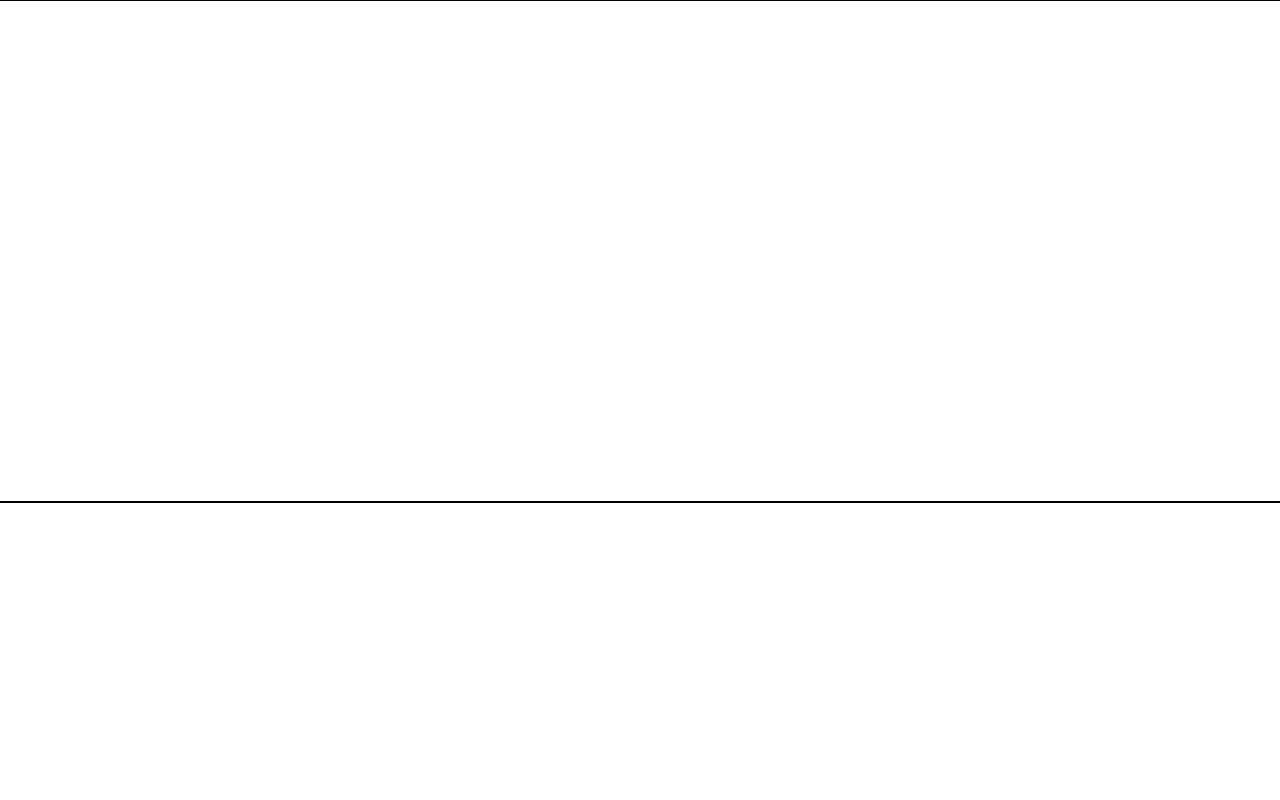
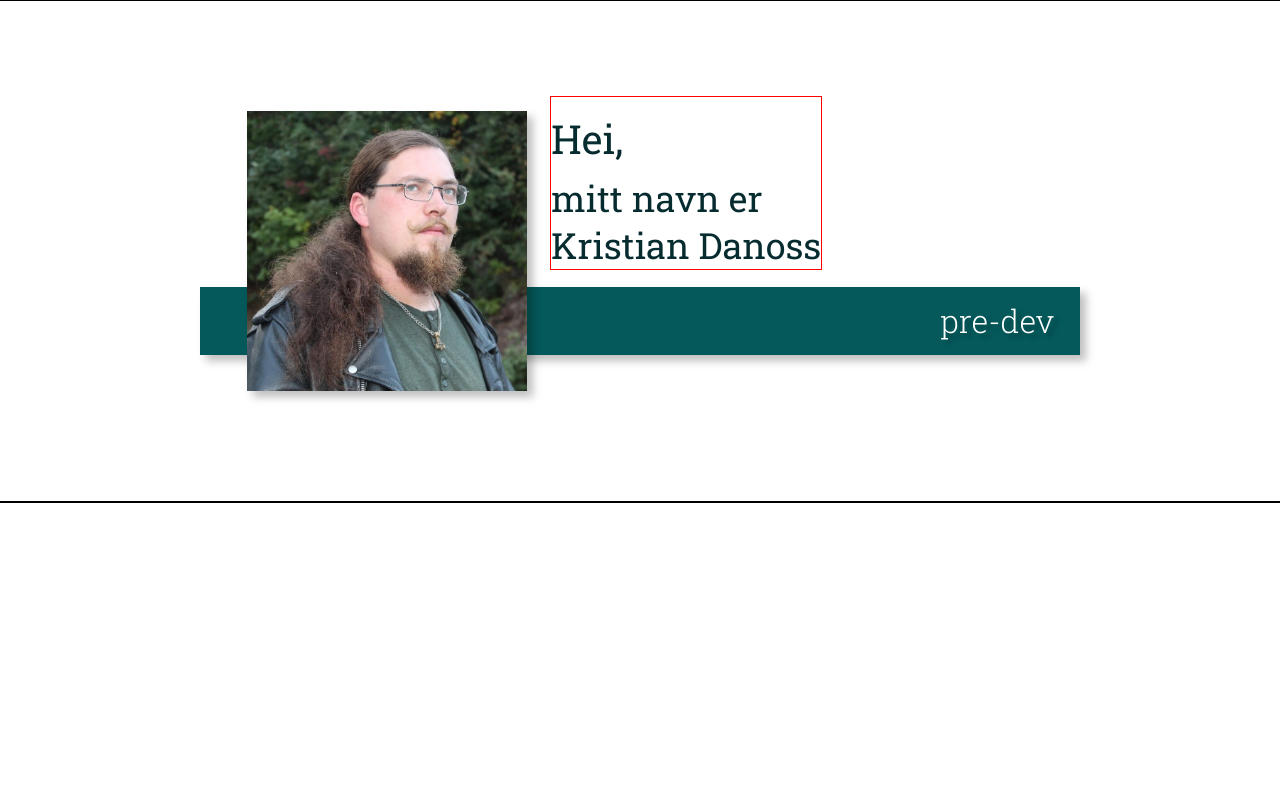
Before and after one commit to VoltG3/react_portfolio, a React (Create React App) app: page / in a window 1280 px wide. Shown: the top 800 px of the page. Built offline with nearby package versions, Linux system fonts and the light colour scheme.

Commit message:
[ UPDATE ] - section header

```diff
--- a/src/GlobalFontStyles.js
+++ b/src/GlobalFontStyles.js
@@ -26,6 +26,7 @@ export const GlobalFontStyles = createGlobalStyle`
           font-weight: 300;
           font-size: 32px;
           line-height: 42px;
+      padding: 0 26px 0 0;
       color: var(--color-none);
       text-shadow: 5px 4px 4px rgba(0, 0, 0, 0.25);
     }
--- a/src/GlobalRootStyles.js
+++ b/src/GlobalRootStyles.js
@@ -12,5 +12,7 @@ export const GlobalRootStyles = createGlobalStyle`
 
       --font-primary: 'Roboto Slab', sans-serif;
       --font-secondary: 'Ubuntu', sans-serif;
+
+      --shadow-foto: drop-shadow(6px 6px 4px rgba(0, 0, 0, 0.25));
     }
 `
--- a/src/sections/SectionHeader.js
+++ b/src/sections/SectionHeader.js
@@ -1,9 +1,77 @@
+import styled from "styled-components";
 import { StyledSectionHeaderContainer } from './Sections.styles'
+import Foto from '../img/foto.jpeg'
+
+const StyledHeader = styled.div`
+  display: flex;
+  flex-direction: column;
+    width: 880px;
+    height: 310px;
+`
+
+const StyledHeaderDiv = styled.div`
+  display: flex;
+  position: relative;
+  z-index: 1;
+  justify-content: flex-end;
+  align-items: center;
+    width: 880px;
+    height: 68px;
+  margin: 191px 0 0 0;
+  filter: var(--shadow-foto);
+  background: var(--color-secondary);
+`
+
+const StyledHeaderImg = styled.div`
+  display: flex;
+  position: absolute;
+  z-index: 2;
+  justify-content: center;
+  align-items: center;
+    width: 280px;
+    height: 280px;
+  margin: 15px 0 0 47px;
+  filter: var(--shadow-foto);
+  background: var(--color-default);
+
+  img {
+      width: inherit;
+      height: inherit;
+    object-fit: cover;
+  }
+`
+
+const StyledHeaderTextContent = styled.div`
+  display: flex;
+  position: absolute;
+  z-index: 3;
+  flex-direction: column;
+  margin-left: 350px;
+  border: solid 1px red;
+
+  p:nth-child(1) { margin: 15px 0 10px 0; }
+  p:nth-child(2) { margin: 0; }
+  p:nth-child(3) { margin: 0; }
+`
 
 export default function SectionHeader() {
     return (
         <StyledSectionHeaderContainer>
-            <p>Header</p>
+            <StyledHeader>
+                <StyledHeaderImg>
+                    <img src={ Foto }  alt="img" />
+                </StyledHeaderImg>
+
+                <StyledHeaderTextContent>
+                    <p className="sectionHeader-textline-header-firstpart">Hei,</p>
+                    <p className="sectionHeader-textline-header-secondpart">mitt navn er</p>
+                    <p className="sectionHeader-textline-header-secondpart">Kristian Danoss</p>
+                </StyledHeaderTextContent>
+
+                <StyledHeaderDiv>
+                    <p className="sectionHeader-textline-subheader">pre-dev</p>
+                </StyledHeaderDiv>
+            </StyledHeader>
         </StyledSectionHeaderContainer>
     )
 }
--- a/src/sections/Sections.styles.js
+++ b/src/sections/Sections.styles.js
@@ -1,6 +1,9 @@
 import styled from 'styled-components'
 
 export const StyledSectionHeaderContainer = styled.div`
+  display: flex;
+  justify-content: center;
+  align-items: center;
   width: 1440px;
   height: 500px;
   border: solid 1px black;
```
Also changed, not shown: src/img/foto.jpeg (added).
